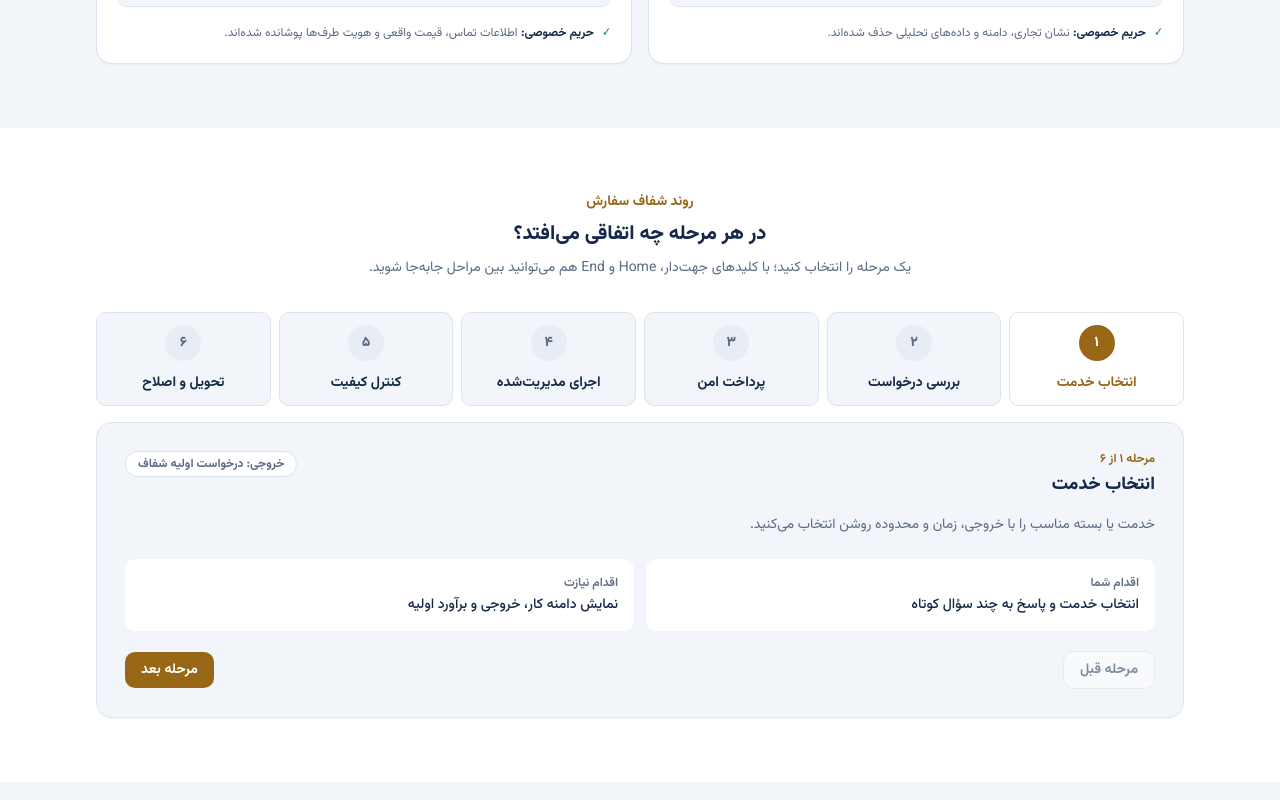
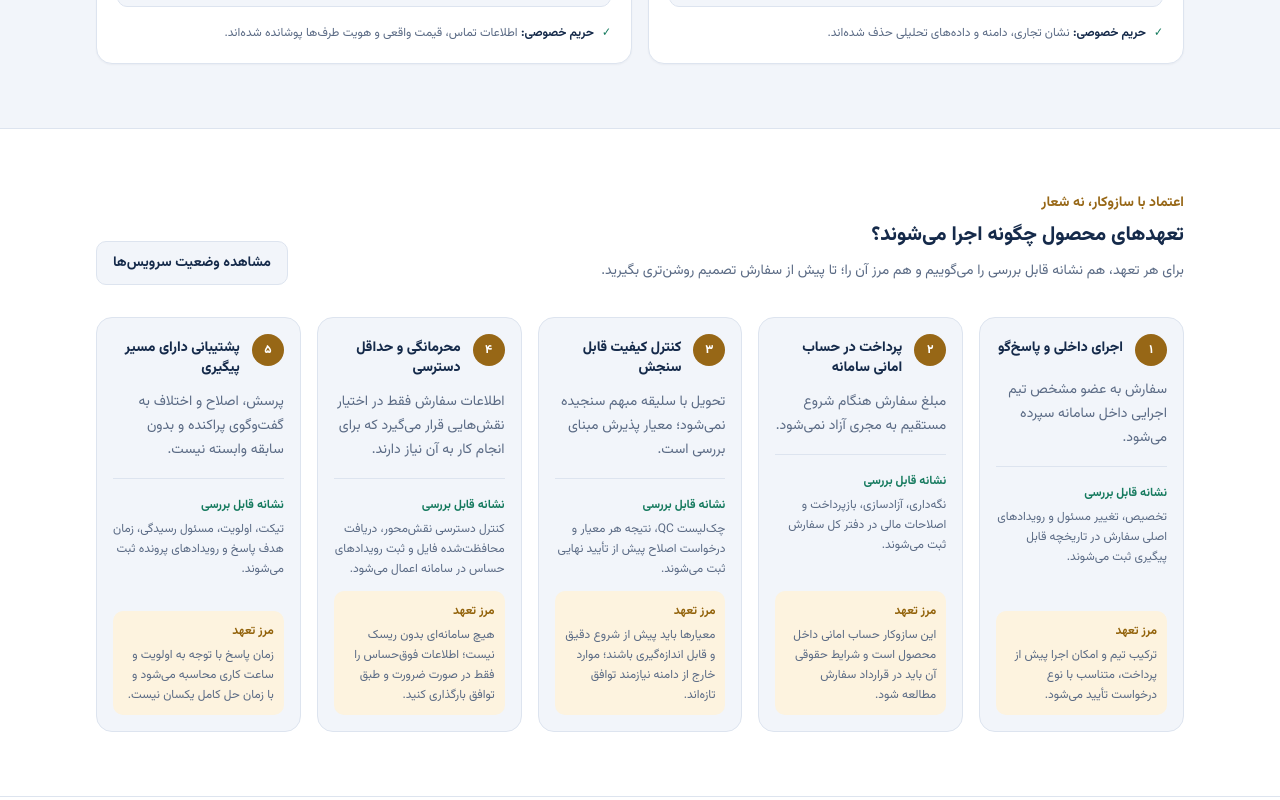
Before and after one commit to hamid-402/niazet, a Next.js app in the folder apps/web/: page / in a window 1280 px wide. Shown: the part 3080-3880 px from the top of the page. Built offline with nearby package versions, Linux system fonts and the light colour scheme; no server answers.

Commit message:
feat: add evidence-led service assurance

```diff
--- a/apps/web/package.json
+++ b/apps/web/package.json
@@ -26,7 +26,8 @@
     "phase7:stepper-contract": "node scripts/phase7-stepper-contract.mjs",
     "phase7:use-cases-contract": "node scripts/phase7-use-cases-contract.mjs",
     "phase7:service-catalog-contract": "node scripts/phase7-service-catalog-contract.mjs",
-    "phase7:output-samples-contract": "node scripts/phase7-output-samples-contract.mjs"
+    "phase7:output-samples-contract": "node scripts/phase7-output-samples-contract.mjs",
+    "phase7:assurance-contract": "node scripts/phase7-assurance-contract.mjs"
   },
   "dependencies": {
     "framer-motion": "^12.42.2",
--- /dev/null
+++ b/apps/web/scripts/phase7-assurance-contract.mjs
@@ -0,0 +1,28 @@
+import { readFileSync } from 'node:fs';
+
+const root = new URL('../', import.meta.url);
+const read = (path) => readFileSync(new URL(path, root), 'utf8');
+const assurance = read('src/components/service-assurance.tsx');
+const home = read('src/app/page.tsx');
+const failures = [];
+const check = (condition, message) => { if (!condition) failures.push(message); };
+
+const itemsBlock = assurance.match(/const ASSURANCES = \[([\s\S]*?)\] as const;/)?.[1] ?? '';
+check((itemsBlock.match(/title:/g) ?? []).length === 5, 'Assurance section must contain five product commitments.');
+for (const topic of ['اجرای داخلی', 'حساب امانی', 'کنترل کیفیت', 'محرمانگی', 'پشتیبانی']) {
+  check(itemsBlock.includes(topic), `Assurance section is missing topic: ${topic}.`);
+}
+check((itemsBlock.match(/evidence:/g) ?? []).length === 5, 'Every assurance needs inspectable evidence.');
+check((itemsBlock.match(/boundary:/g) ?? []).length === 5, 'Every assurance needs an honest boundary.');
+check(assurance.includes('اعتماد با سازوکار، نه شعار'), 'Assurance framing must favor mechanisms over vague claims.');
+check(assurance.includes('نشانه قابل بررسی') && assurance.includes('مرز تعهد'), 'Cards must label evidence and boundaries.');
+check(!/(صددرصد امن|کاملاً امن|ریسک صفر)/.test(assurance), 'Assurance copy must avoid absolute security claims.');
+check(/<section aria-labelledby="assurance-title"/.test(assurance), 'Assurance needs a named section landmark.');
+check(home.includes('<ServiceAssurance />'), 'Homepage must render product assurance.');
+
+if (failures.length) {
+  console.error(`Phase 7 assurance contract failed (${failures.length}):`);
+  failures.forEach((failure) => console.error(`- ${failure}`));
+  process.exit(1);
+}
+console.log('Phase 7 assurance contract passed: five evidence-led commitments with honest boundaries verified.');
--- a/apps/web/src/app/page.tsx
+++ b/apps/web/src/app/page.tsx
@@ -5,6 +5,7 @@ import { ManagedServiceFlow } from '@/components/managed-service-flow';
 import { ServiceProcessStepper } from '@/components/service-process-stepper';
 import { ServiceUseCases } from '@/components/service-use-cases';
 import { ServiceOutputSamples } from '@/components/service-output-samples';
+import { ServiceAssurance } from '@/components/service-assurance';
 
 const CATEGORIES = [
   'طراحی و توسعه سایت',
@@ -101,6 +102,8 @@ export default function HomePage() {
 
         <ServiceOutputSamples />
 
+        <ServiceAssurance />
+
         <ServiceProcessStepper />
 
         <section id="faq" className="mx-auto w-full max-w-3xl px-4 py-16 md:px-8">
--- /dev/null
+++ b/apps/web/src/components/service-assurance.tsx
@@ -0,0 +1,70 @@
+import Link from 'next/link';
+import { formatNumber } from '@/lib/format';
+
+const ASSURANCES = [
+  {
+    title: 'اجرای داخلی و پاسخ‌گو',
+    promise: 'سفارش به عضو مشخص تیم اجرایی داخل سامانه سپرده می‌شود.',
+    evidence: 'تخصیص، تغییر مسئول و رویدادهای اصلی سفارش در تاریخچه قابل پیگیری ثبت می‌شوند.',
+    boundary: 'ترکیب تیم و امکان اجرا پیش از پرداخت، متناسب با نوع درخواست تأیید می‌شود.',
+  },
+  {
+    title: 'پرداخت در حساب امانی سامانه',
+    promise: 'مبلغ سفارش هنگام شروع مستقیم به مجری آزاد نمی‌شود.',
+    evidence: 'نگه‌داری، آزادسازی، بازپرداخت و اصلاحات مالی در دفتر کل سفارش ثبت می‌شوند.',
+    boundary: 'این سازوکار حساب امانی داخل محصول است و شرایط حقوقی آن باید در قرارداد سفارش مطالعه شود.',
+  },
+  {
+    title: 'کنترل کیفیت قابل سنجش',
+    promise: 'تحویل با سلیقه مبهم سنجیده نمی‌شود؛ معیار پذیرش مبنای بررسی است.',
+    evidence: 'چک‌لیست QC، نتیجه هر معیار و درخواست اصلاح پیش از تأیید نهایی ثبت می‌شوند.',
+    boundary: 'معیارها باید پیش از شروع دقیق و قابل اندازه‌گیری باشند؛ موارد خارج از دامنه نیازمند توافق تازه‌اند.',
+  },
+  {
+    title: 'محرمانگی و حداقل دسترسی',
+    promise: 'اطلاعات سفارش فقط در اختیار نقش‌هایی قرار می‌گیرد که برای انجام کار به آن نیاز دارند.',
+    evidence: 'کنترل دسترسی نقش‌محور، دریافت محافظت‌شده فایل و ثبت رویدادهای حساس در سامانه اعمال می‌شود.',
+    boundary: 'هیچ سامانه‌ای بدون ریسک نیست؛ اطلاعات فوق‌حساس را فقط در صورت ضرورت و طبق توافق بارگذاری کنید.',
+  },
+  {
+    title: 'پشتیبانی دارای مسیر پیگیری',
+    promise: 'پرسش، اصلاح و اختلاف به گفت‌وگوی پراکنده و بدون سابقه وابسته نیست.',
+    evidence: 'تیکت، اولویت، مسئول رسیدگی، زمان هدف پاسخ و رویدادهای پرونده ثبت می‌شوند.',
+    boundary: 'زمان پاسخ با توجه به اولویت و ساعت کاری محاسبه می‌شود و با زمان حل کامل یکسان نیست.',
+  },
+] as const;
+
+export function ServiceAssurance() {
+  return (
+    <section aria-labelledby="assurance-title" className="border-y border-border bg-surface py-16">
+      <div className="mx-auto max-w-6xl px-4 md:px-8">
+        <div className="flex flex-col gap-4 md:flex-row md:items-end md:justify-between">
+          <div className="max-w-2xl">
+            <p className="text-sm font-bold text-accent">اعتماد با سازوکار، نه شعار</p>
+            <h2 id="assurance-title" className="mt-2 text-xl font-extrabold text-fg">تعهدهای محصول چگونه اجرا می‌شوند؟</h2>
+            <p className="mt-2 text-sm leading-7 text-fg-muted">برای هر تعهد، هم نشانه قابل بررسی را می‌گوییم و هم مرز آن را؛ تا پیش از سفارش تصمیم روشن‌تری بگیرید.</p>
+          </div>
+          <Link href="/status" className="inline-flex min-h-11 items-center justify-center self-start rounded-control border border-border-strong bg-bg px-4 py-2 text-sm font-bold text-fg transition-colors hover:bg-bg-subtle focus-visible:outline-none focus-visible:ring-2 focus-visible:ring-focus focus-visible:ring-offset-2 md:self-auto">
+            مشاهده وضعیت سرویس‌ها
+          </Link>
+        </div>
+
+        <ol className="mt-8 grid gap-4 md:grid-cols-2 xl:grid-cols-5">
+          {ASSURANCES.map((item, index) => (
+            <li key={item.title} className="flex min-w-0 flex-col rounded-card border border-border bg-bg p-4">
+              <div className="flex items-start gap-3">
+                <span aria-hidden="true" className="inline-flex h-8 w-8 shrink-0 items-center justify-center rounded-full bg-accent text-xs font-extrabold text-fg-on-accent">{formatNumber(index + 1)}</span>
+                <h3 className="pt-1 text-sm font-extrabold text-fg">{item.title}</h3>
+              </div>
+              <p className="mt-3 text-sm leading-6 text-fg-muted">{item.promise}</p>
+              <dl className="mt-4 flex flex-1 flex-col gap-3 border-t border-border pt-4 text-xs leading-5">
+                <div><dt className="font-bold text-success">نشانه قابل بررسی</dt><dd className="mt-1 text-fg-muted">{item.evidence}</dd></div>
+                <div className="mt-auto rounded-control bg-warning-subtle p-2.5"><dt className="font-bold text-warning">مرز تعهد</dt><dd className="mt-1 text-fg-muted">{item.boundary}</dd></div>
+              </dl>
+            </li>
+          ))}
+        </ol>
+      </div>
+    </section>
+  );
+}
```
Also changed, not shown: 1 other file (tests, documents, lock files or other folders).
